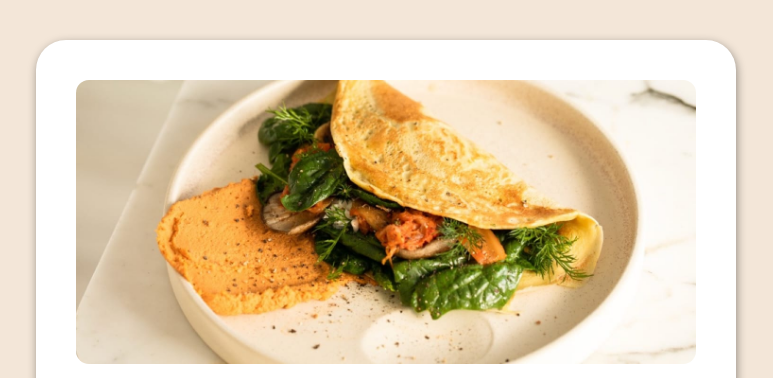
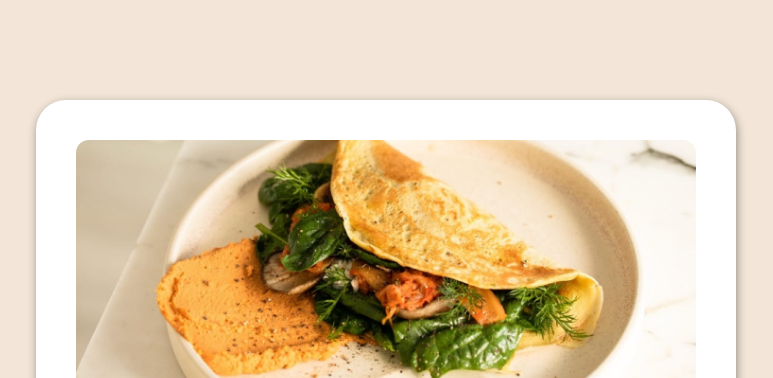
Before and after one commit to EkoNdongAyecaba/recipes-front-end-mentor, a plain HTML site: page index.html in a window 1280 px wide. Shown: the top 378 px of the page, without its empty margins (254-1027 px from the left). Drawn offline with Linux system fonts and the light colour scheme.

Commit message:
Add more margin

```diff
--- a/dist/styles/style.css
+++ b/dist/styles/style.css
@@ -9,6 +9,7 @@ img {
 
 body {
   font-family: "Young Serif", serif;
+  height: 100%;
 }
 
 .tab__container {
@@ -196,19 +197,18 @@ body {
 @media (min-width: 900px) {
   body {
     background-color: hsl(30, 54%, 90%);
-    height: 100vh;
   }
   img {
     border-radius: 13px;
   }
   .container {
     width: 700px;
-    height: 1400px;
     border-radius: 30px;
     padding: 40px;
-    margin-top: 40px;
+    margin-top: 100px;
     margin-right: auto;
     margin-left: auto;
+    margin-bottom: 100px;
     box-shadow: 1px 3px 10px rgba(0, 0, 0, 0.4);
   }
   .td {
```
